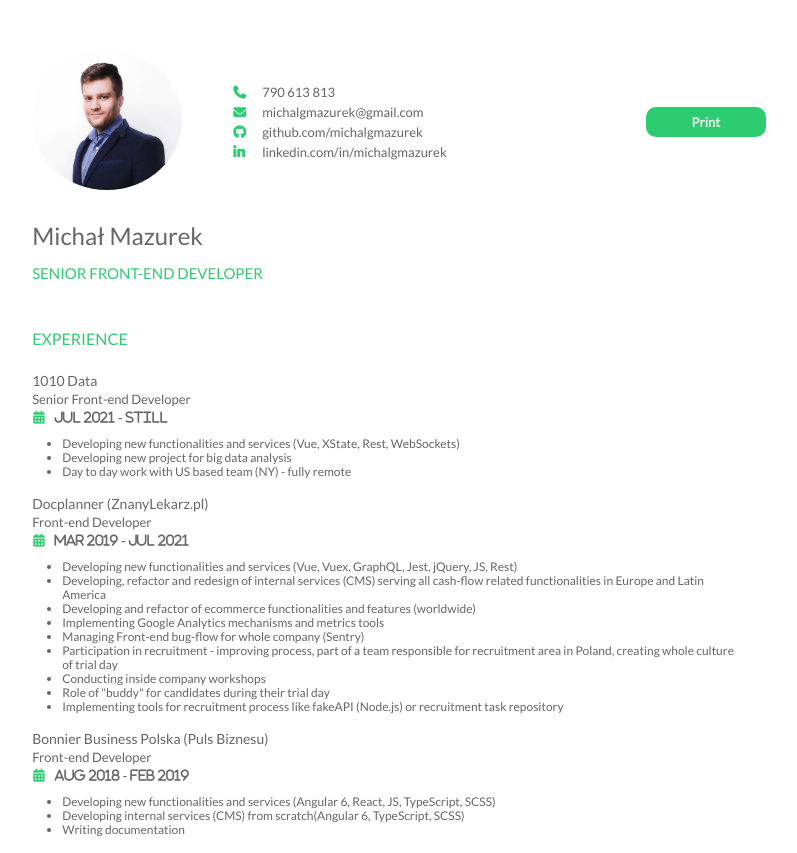
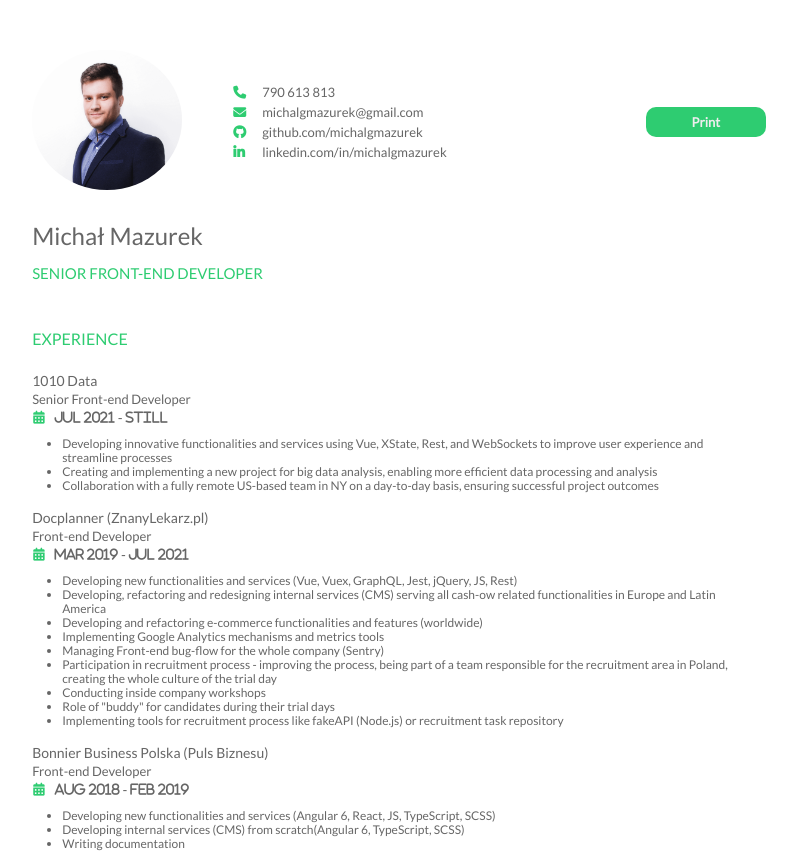
Before and after one commit to michalgmazurek/CV, a Vue app: page / in a window 1280 px wide. Shown: the top 853 px of the page, without its empty margins (241-1038 px from the left). Built offline with nearby package versions, Linux system fonts and the light colour scheme.

Commit message:
Experiance updated

```diff
--- a/src/data/experience.js
+++ b/src/data/experience.js
@@ -1,18 +1,18 @@
 export default [
-  {
+    {
     companyName: '1010 Data',
     position: 'Senior Front-end Developer',
     startDate: 'Jul 2021',
     endDate: 'still',
     responsibilities: [
       {
-        point: 'Developing new functionalities and services (Vue, XState, Rest, WebSockets)'
+        point: 'Developing innovative functionalities and services using Vue, XState, Rest, and WebSockets to improve user experience and streamline processes'
       },
       {
-        point: 'Developing new project for big data analysis'
+        point: 'Creating and implementing a new project for big data analysis, enabling more efficient data processing and analysis'
       },
       {
-        point: 'Day to day work with US based team (NY) - fully remote'
+        point: 'Collaboration with a fully remote US-based team in NY on a day-to-day basis, ensuring successful project outcomes'
       }
     ]
   },
@@ -27,25 +27,25 @@ export default [
         point: 'Developing new functionalities and services (Vue, Vuex, GraphQL, Jest, jQuery, JS, Rest)'
       },
       {
-        point: 'Developing, refactor and redesign of internal services (CMS) serving all cash-flow related functionalities in Europe and Latin America'
+        point: 'Developing, refactoring and redesigning internal services (CMS) serving all cash-ow related functionalities in Europe and Latin America'
       },
       {
-        point: 'Developing and refactor of ecommerce functionalities and features (worldwide)'
+        point: 'Developing and refactoring e-commerce functionalities and features (worldwide)'
       },
       {
         point: 'Implementing Google Analytics mechanisms and metrics tools'
       },
       {
-        point: 'Managing Front-end bug-flow for whole company (Sentry)'
+        point: 'Managing Front-end bug-flow for the whole company (Sentry)'
       },
       {
-        point: 'Participation in recruitment - improving process, part of a team responsible for recruitment area in Poland, creating whole culture of trial day'
+        point: 'Participation in recruitment process - improving the process, being part of a team responsible for the recruitment area in Poland, creating the whole culture of the trial day'
       },
       {
         point: 'Conducting inside company workshops'
       },
       {
-        point: 'Role of "buddy" for candidates during their trial day'
+        point: 'Role of "buddy" for candidates during their trial days'
       },
       {
         point: 'Implementing tools for recruitment process like fakeAPI (Node.js) or recruitment task repository'
@@ -84,7 +84,7 @@ export default [
         point: 'Cooperation with german team - part of a team implementing most urgent features on DaWanda'
       },
       {
-        point: 'Rewriting egzisting code into modern and efficient React components, and its implementation in ruby code'
+        point: 'Rewriting existing code into modern and efficient React components, and its implementation in ruby code'
       },
       {
         point: 'Individual project of implementation new search-bar feature with complex autosuggest (React, Redux, HTML, CSS)'
```
